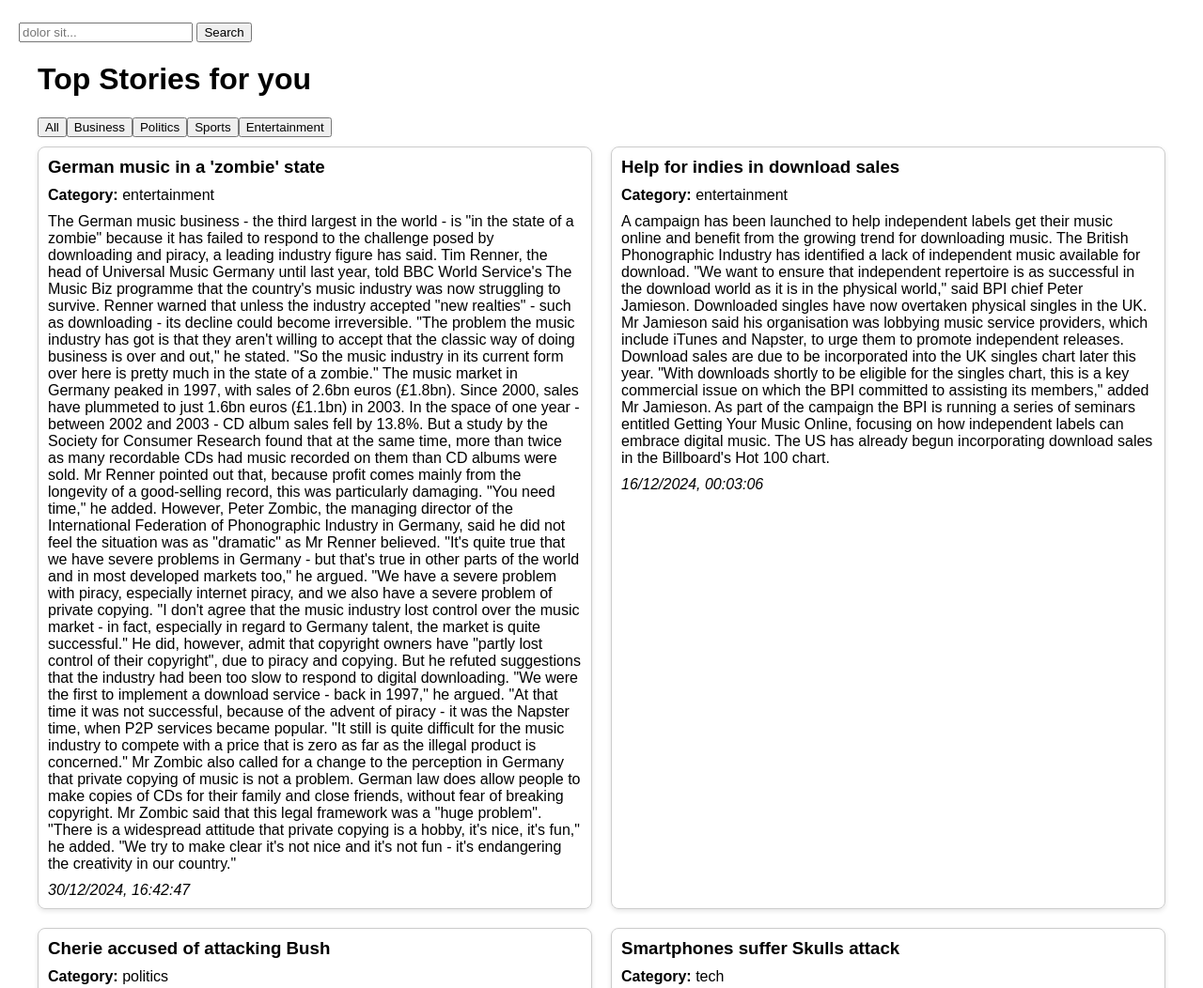
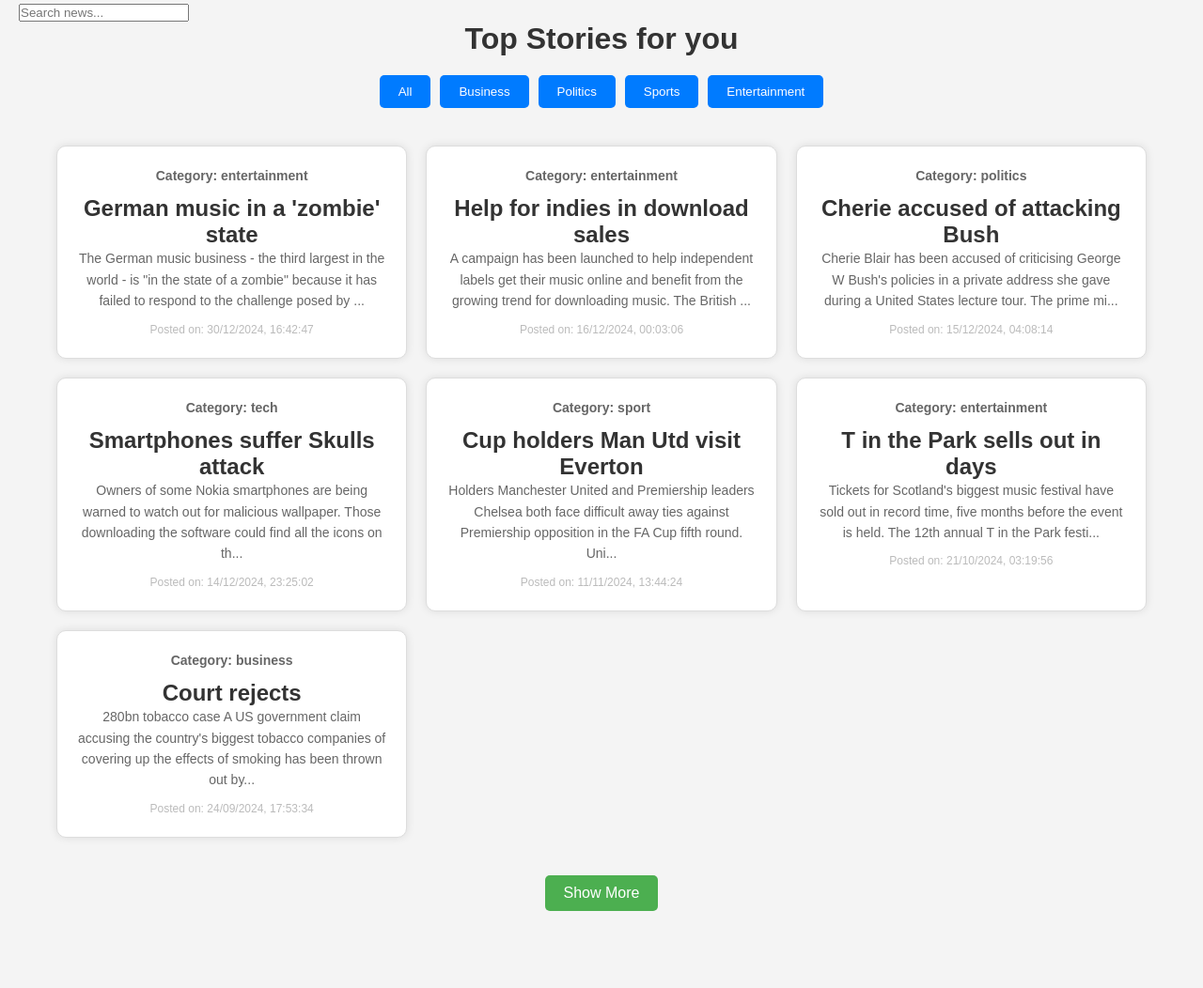
Before and after one commit to vamsi0163/News_Exploratory_project, a plain HTML site: page index.html in a window 1280 px wide. Shown: the part 16-1068 px from the top of the page at 94% size. After the commit the page ends 1036 px from the top, so only its background shows below. Drawn offline with Linux system fonts and the light colour scheme.

Commit message:
Fixes #5:Implemented Search function,and highlight the searched words

```diff
--- a/index.html
+++ b/index.html
@@ -5,12 +5,17 @@
     <meta name="viewport" content="width=device-width, initial-scale=1.0">
     <title>News Explorer</title>
     <link rel="stylesheet" href="styles.css">
+    <style>
+        .highlight {
+            background-color: yellow;
+        }
+    </style>
 </head>
 <body>
-    <div class="search-bar"></div>
-        <input type="text" id="searchInput" placeholder="dolor sit...">
+    <!-- <div class="search-bar">
+        <input type="text" id="search-input" placeholder="Search news...">
         <button id="searchButton">Search</button>
-    </div>
+    </div> -->
     <div class="container">
         <h1>Top Stories for you</h1>
         <div class="button-container">
@@ -20,9 +25,10 @@
             <button>Sports</button>
             <button>Entertainment</button>
         </div>
-        <div class="news-grid" id="newsGrid">
+        <div class="news-grid" id="news-grid">
+            <!-- News articles will be dynamically inserted here -->
         </div>
-        <button id="showMoreBtn">Show More</button>
+        <!-- <button id="show-more-btn">Show More</button> -->
     </div>
 
     <script src="script.js"></script>
--- a/script.js
+++ b/script.js
@@ -355,39 +355,127 @@ const data = [
 },
 ];
 
-//sort the data by date and time(latest first)
+
+const sortNewsByDate = () => {
     data.sort((a, b) => {
         const dateA = new Date(a.dateAndTime.split(', ')[0].split('/').reverse().join('-') + 'T' + a.dateAndTime.split(', ')[1]);
         const dateB = new Date(b.dateAndTime.split(', ')[0].split('/').reverse().join('-') + 'T' + b.dateAndTime.split(', ')[1]);
         return dateB - dateA;
     });
-// data.sort((a,b)=> a.dateAndTime > b.dateAndTime ? -1 : 1);
-// console.log(data);
+};
+
+const createSearchInput = () => {
+    const body = document.body;
+
+    const searchInput = document.createElement('input');
+    searchInput.type = 'text';
+    searchInput.id = 'search-input';
+    searchInput.placeholder = 'Search news...';
+
+    body.insertBefore(searchInput, body.firstChild);
+};
+
+const createShowMoreButton = () => {
+    const newsGrid = document.querySelector('.news-grid');
+
+    const showMoreButton = document.createElement('button');
+    showMoreButton.id = 'show-more-btn';
+    showMoreButton.textContent = 'Show More';
+
+    newsGrid.parentNode.insertBefore(showMoreButton, newsGrid.nextSibling);
+};
+
+// Call the functions to create the input and button
+createSearchInput();
+createShowMoreButton();
+
 let currentIndex = 0;
 const itemsPerPage = 7;
-function displayNewsCards() {
-const newsGrid = document.getElementById('newsGrid');
 
-const articlesToDisplay = data.slice(currentIndex, currentIndex + itemsPerPage);
-// Loop through the first seven articles in the data
-articlesToDisplay.forEach(news => {
+const displayNews = (start, end, searchQuery = '') => {
+    const newsGrid = document.getElementById('news-grid');
+    newsGrid.innerHTML = ""; // Clear existing news items
+
+    const filteredData = data.filter(newsItem =>
+        newsItem.title.toLowerCase().includes(searchQuery.toLowerCase()) ||
+        newsItem.content.toLowerCase().includes(searchQuery.toLowerCase())
+    );
+
+    const newsToDisplay = filteredData.slice(start, end);
+
+    newsToDisplay.forEach(newsItem => {
         const card = document.createElement('div');
-    card.className = 'news-card';
-    card.innerHTML = `
-        <h3>${news.title}</h3>
-        <p><strong>Category:</strong> ${news.category}</p>
-        <p>${news.content}</p>
-        <p><em>${news.dateAndTime}</em></p>
-    `;
+        card.classList.add('news-card');
+
+        const category = document.createElement('p');
+        category.classList.add('category');
+        category.textContent = `Category: ${newsItem.category}`;
+
+        const title = document.createElement('h2');
+        title.innerHTML = highlightSearchTerm(newsItem.title, searchQuery);
+
+        const content = document.createElement('p');
+        const contentText = newsItem.content.length > 150 ? newsItem.content.substring(0, 150) + '...' : newsItem.content;
+        content.innerHTML = highlightSearchTerm(contentText, searchQuery);
+
+        const dateAndTime = document.createElement('p');
+        dateAndTime.classList.add('date-time');
+        dateAndTime.textContent = `Posted on: ${newsItem.dateAndTime}`;
+
+        card.appendChild(category);
+        card.appendChild(title);
+        card.appendChild(content);
+        card.appendChild(dateAndTime);
 
         newsGrid.appendChild(card);
     });
-currentIndex += itemsPerPage;
-if (currentIndex>=data.length){
-    document.getElementById('showMoreBtn');
+
+    // Update the currentIndex for the next batch of articles
+    currentIndex = end;
+
+    // Show or hide the "Show More" button based on remaining articles
+    if (currentIndex >= filteredData.length) {
+        document.getElementById('show-more-btn').style.display = 'none';
+    } else {
+        document.getElementById('show-more-btn').style.display = 'block';
     }
+};
 
+const showMoreNews = () => {
+    displayNews(currentIndex, currentIndex + itemsPerPage, document.getElementById('search-input').value);
+};
+
+const debounce = (func, delay) => {
+    let debounceTimer;
+    return function () {
+        clearTimeout(debounceTimer);
+        debounceTimer = setTimeout(() => func.apply(this, arguments), delay);
+    };
+};
+
+const handleSearch = debounce(() => {
+    currentIndex = 0; // Reset index for new search
+    const searchQuery = document.getElementById('search-input').value;
+    displayNews(0, itemsPerPage, searchQuery);
+}, 300);
+
+const highlightSearchTerm = (text, searchQuery) => {
+    if (!searchQuery) return text;
+    const regex = new RegExp(`(${searchQuery})`, 'gi');
+    const highlightedText = text.replace(regex, '<span class="highlight">$1</span>');
+    return highlightedText;
+};
+
+const style = document.createElement('style');
+style.innerHTML = `
+    .highlight {
+        background-color: yellow;
     }
-document.getElementById('showMoreBtn').addEventListener('click', displayNewsCards);
+`;
+document.head.appendChild(style);
 
-displayNewsCards();
+document.getElementById('search-input').addEventListener('input', handleSearch);
+document.getElementById('show-more-btn').addEventListener('click', showMoreNews);
+
+sortNewsByDate();
+displayNews(0, itemsPerPage);
--- a/styles.css
+++ b/styles.css
@@ -1,56 +1,138 @@
+/* Reset default margin and padding */
+* {
+    margin: 0;
+    padding: 0;
+    box-sizing: border-box;
+}
+
+/* Body styling */
 body {
     font-family: Arial, sans-serif;
-    margin: 0;
+    background-color: #f4f4f4;
+    color: #333;
     padding: 20px;
 }
+
+/* Search bar styling */
 .search-bar {
     display: flex;
     justify-content: center;
     margin-bottom: 20px;
 }
-.h1 {
+
+/* Header styling */
+h1 {
     font-size: 2rem;
+    text-align: center;
+    margin-bottom: 20px;
 }
+
+/* Container styling */
 .container {
     max-width: 1200px;
     margin: auto;
-    align-self: center;
     padding-bottom: 10px;
 }
 
+/* Button container styling */
 .button-container {
     display: flex;
-    width:max-content;
     justify-content: center;
+    gap: 10px;
+    margin-bottom: 20px;
+}
+
+.button-container button {
+    padding: 10px 20px;
+    color: white;
+    background-color: #007bff;
+    border: none;
+    border-radius: 5px;
+    cursor: pointer;
+    transition: background-color 0.3s ease;
+}
+
+.button-container button:hover {
+    background-color: #0056b3;
+}
+
+/* Grid container for news cards */
+.news-grid {
+    display: grid;
+    grid-template-columns: repeat(auto-fill, minmax(300px, 1fr));
+    gap: 20px;
+    padding: 20px;
+}
+
+/* Style for each individual news card */
+.news-card {
+    background-color: white;
+    border: 1px solid #ddd;
+    border-radius: 10px;
+    padding: 20px;
+    text-align: center;
+    box-shadow: 0 0 10px rgba(0, 0, 0, 0.1);
+    transition: transform 0.3s ease, box-shadow 0.3s ease;
+}
+
+.news-card:hover {
+    transform: translateY(-5px);
+    box-shadow: 0 4px 20px rgba(0, 0, 0, 0.2);
+}
+
+/* Image inside news card */
+.news-card img {
+    max-width: 100%;
+    border-radius: 10px;
+    margin-bottom: 15px;
+}
+
+/* Title of the news card */
+.news-card h3 {
+    font-size: 18px;
+    margin-bottom: 10px;
+    color: #333;
+}
+
+/* Description text in the news card */
+.news-card p {
+    font-size: 14px;
+    color: #666;
+    line-height: 1.6;
+}
+
+/* Styling for news category */
+.news-card .category {
+    font-weight: bold;
     margin-bottom: 10px;
 }
-.news-grid {
-    display: grid;
-    grid-template-columns: repeat(auto-fill, minmax(500px, 1fr));
-    gap: 20px;
+
+/* Date-time styling */
+.news-card .date-time {
+    font-size: 12px;
+    color: #bbb;
+    margin-top: 10px;
 }
-.showMoreBtn {
+
+/* Style for the Show More button */
+#show-more-btn {
+    display: block;
+    margin: 20px auto;
     padding: 10px 20px;
+    background-color: #4CAF50;
     color: white;
     border: none;
     border-radius: 5px;
     cursor: pointer;
-}
-.news-card {
-    border: 1px solid #ccc;
-    border-radius: 8px;
-    overflow: hidden;
-    box-shadow: 0 2px 5px rgba(0,0,0,0.1);
+    font-size: 16px;
 }
 
-.news-card img {
-    width: 100%;
+#show-more-btn:hover {
+    background-color: #45a049;
 }
 
-.news-card h3 {
-    margin: 10px;
+/* Highlight styling */
+.highlight {
+    background-color: rgb(234, 46, 46);
+    color: white;
 }
-
-.news-card p {
-    margin: 10px;
-}
```
Lines whose indentation alone changed are shown as unchanged.
